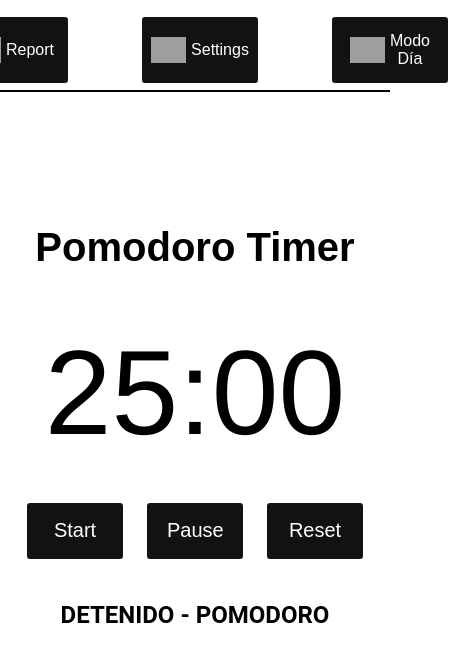
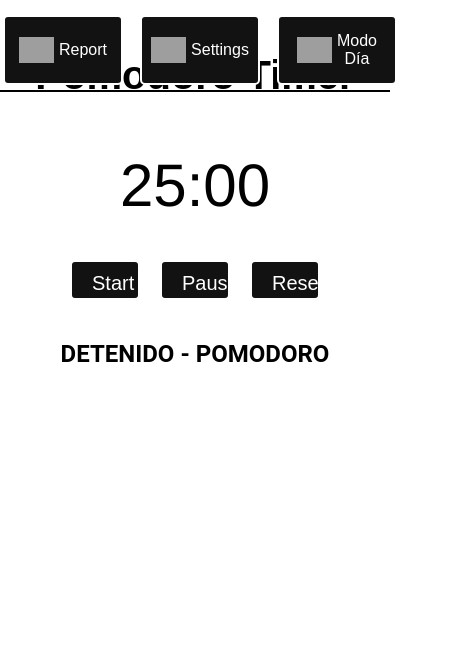
Before and after one commit to JesusAdrian14/PomodoroReact, a React (Vite) app: page / in a window 390 px wide. Shown: the top 662 px of the page, 450 px wide, since content can reach past the window. Built offline with nearby package versions, Linux system fonts and the light colour scheme; grey boxes are pictures that could not be loaded.

Commit message:
media queries para dispositivos mobiles

```diff
--- a/src/proyecto_pomodoro_react/pages/style.css
+++ b/src/proyecto_pomodoro_react/pages/style.css
@@ -138,3 +138,40 @@ button:active {
     gap: 10px; /* Espaciado entre checkbox y label */
     margin-top: 20px; /* Espaciado superior */
 }
+@media (max-width: 768px) {
+    .container-timer {
+        width: 100%;
+        height: auto; /* Permitir que el contenedor se ajuste al contenido */
+        padding: 20px; /* Espaciado interno */
+    }
+    section {
+        width: 90%; /* Ancho relativo para pantallas pequeñas */
+    }
+    .time {
+        font-size: 80px; /* Tamaño de fuente más pequeño para pantallas pequeñas */
+    }
+    .timer-buttons > button {
+        width: 80px; /* Botones más pequeños para pantallas pequeñas */
+        height: 50px;
+    }
+}
+@media (max-width: 480px) {
+    .time {
+        font-size: 60px; /* Tamaño de fuente más pequeño para pantallas muy pequeñas */
+    }
+    .timer-buttons > button {
+        width: 70px; /* Botones más pequeños para pantallas muy pequeñas */
+        height: 40px;
+    }
+    nav{
+        gap: 7px;
+    }
+    section{
+        width: 95%; /* Ancho relativo para pantallas muy pequeñas */
+        padding: 10px; /* Espaciado interno reducido */
+    }
+    body{
+        height: 100vh; /* Altura del body para pantallas pequeñas */
+        overflow: hidden; /* Evitar el desplazamiento vertical */
+    }
+}
```
